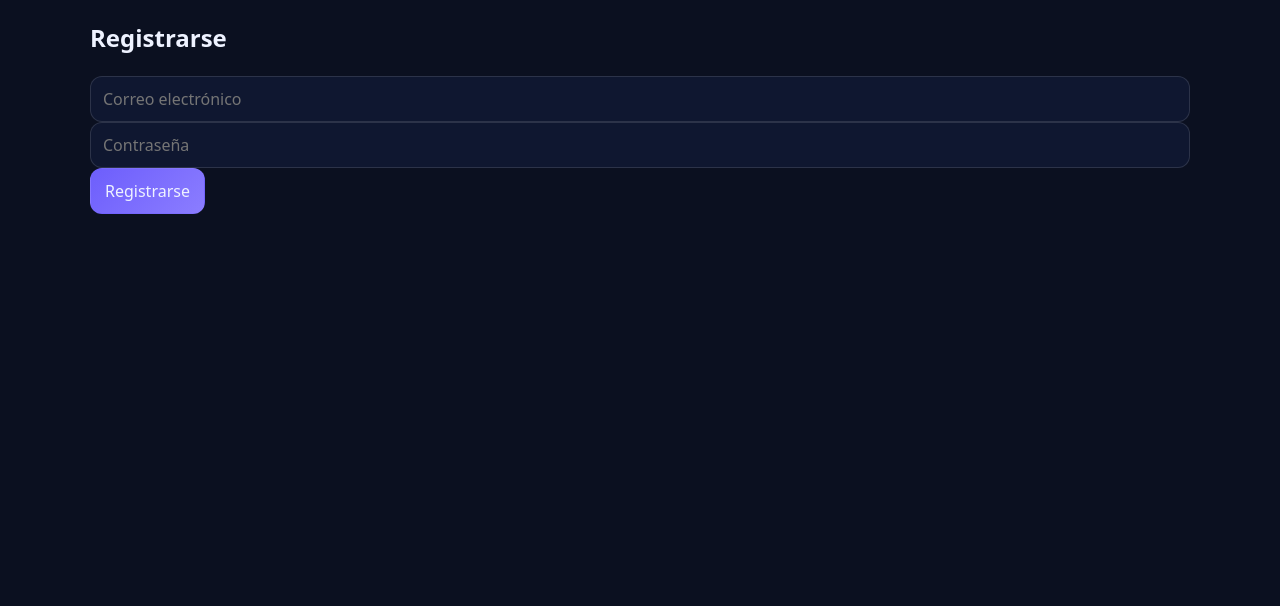
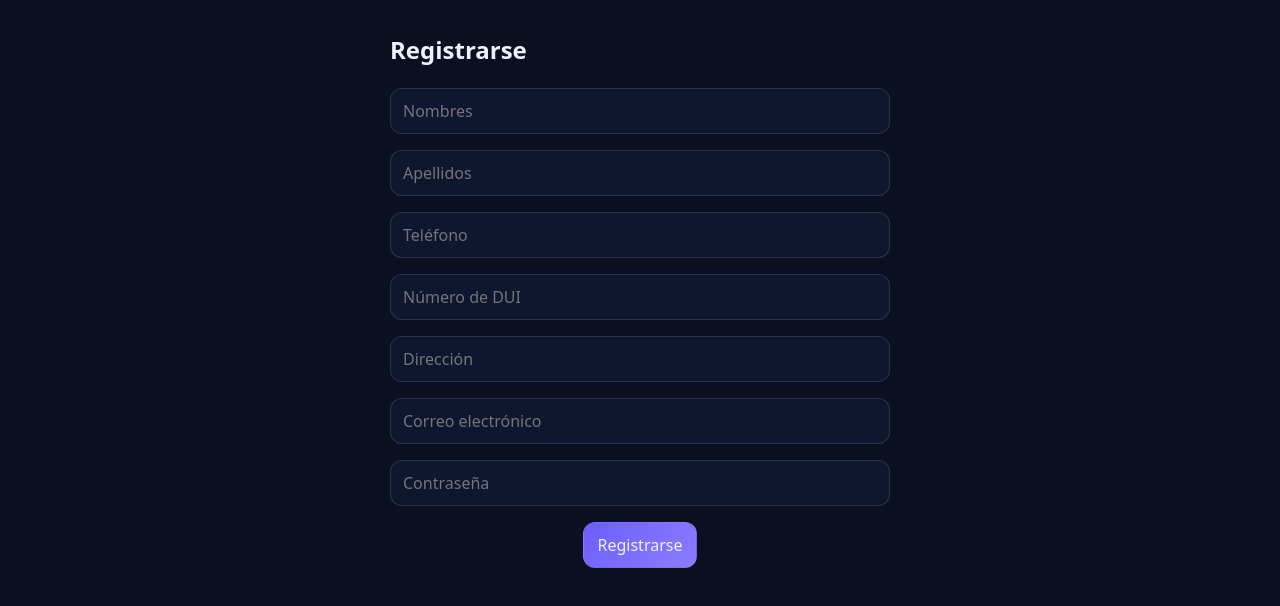
Before and after one commit to samdrn/ProyectoLaCuponera, a React (Vite) app: page /register in a window 1280 px wide. Shown: the top 606 px of the page. Built offline with nearby package versions, Linux system fonts and the light colour scheme; no server answers.

Commit message:
Arreglar autenticacion y cambios en registro clientes

```diff
--- a/src/context/AuthContext.jsx
+++ b/src/context/AuthContext.jsx
@@ -1,21 +1,37 @@
 import { createContext, useEffect, useState } from "react";
-import { auth } from "../services/firebase";
+import { auth, db } from "../services/firebase";
 import { onAuthStateChanged } from "firebase/auth";
+import { doc, getDoc } from "firebase/firestore";
 
 export const AuthContext = createContext();
 
 export const AuthProvider = ({ children }) => {
-    const [user, setUser] = useState(null)
+    const [user, setUser] = useState(null);
+    const [loading, setLoading] = useState(true);
 
+    useEffect(() => {
+        const unsubscribe = onAuthStateChanged(auth, async (currentUser) => {
+            if (currentUser) {
+                // esto es para sacar la informacion del usuario de firebase
+                const docRef = doc(db, "users", currentUser.uid);
+                const docSnap = await getDoc(docRef);
 
-useEffect(() => {
-    const unsubscribe = onAuthStateChanged(auth, setUser);
-    return unsubscribe;
-}, []);
+                if (docSnap.exists()) {
+                    setUser({ ...currentUser, ...docSnap.data() });
+                } else {
+                    setUser(currentUser);
+                }
+            } else {
+                setUser(null);
+            }
+            setLoading(false);
+        });
+        return unsubscribe;
+    }, []);
 
-return (
-    <AuthContext.Provider value={{ user }}>
-        {children}
-    </AuthContext.Provider>
-);
+    return (
+        <AuthContext.Provider value={{ user, loading }}>
+            {!loading && children}
+        </AuthContext.Provider>
+    );
 };
--- a/src/pages/Home.jsx
+++ b/src/pages/Home.jsx
@@ -4,11 +4,13 @@ import Footer from "../components/Footer";
 import { OfferCard } from "../components/OfferCard";
 import { getApprovedOffers } from "../services/offersService";
 import { useSearchParams } from "react-router-dom";
+import useAuth from "../hooks/useAuth";
 
 export default function Home() {
     const [offers, setOffers] = useState([]);
     const [searchParams] = useSearchParams();
     const selectedCategory = searchParams.get("category");
+    const { user } = useAuth();
 
     useEffect(() => {
         const fetchOffers = async () => {
@@ -27,6 +29,11 @@ export default function Home() {
       <>
         <Navbar />
         <div className="container">
+            {user && user.names && (
+                <div style={{ margin: '1rem 0', fontSize: '1.2rem' }}>
+                    👋 Hola, <strong>{user.names}</strong>
+                </div>
+            )}
             <h2>Ofertas disponibles</h2>
 
             <div className="grid coupons">
--- a/src/pages/Login.jsx
+++ b/src/pages/Login.jsx
@@ -5,24 +5,58 @@ import { loginUser } from "../services/authService";
 export default function Login() {
     const [email, setEmail] = useState("");
     const [password, setPassword] = useState("");
+    const [error, setError] = useState("");
+    const [loading, setLoading] = useState(false);
     const navigate = useNavigate();
 
     const handleSubmit = async (e) => {
         e.preventDefault();
+        setError("");
+        setLoading(true);
+
+        try {
             await loginUser(email, password);
             navigate("/");
+        } catch (err) {
+            console.error(err);
+            // Manejo básico de errores comunes de Firebase
+            if (err.code === 'auth/invalid-credential' || err.code === 'auth/user-not-found' || err.code === 'auth/wrong-password') {
+                setError("Correo o contraseña incorrectos.");
+            } else if (err.code === 'auth/too-many-requests') {
+                setError("Demasiados intentos fallidos. Intenta más tarde.");
+            } else {
+                setError("Ocurrió un error al iniciar sesión. Intenta nuevamente.");
+            }
+        } finally {
+            setLoading(false);
+        }
     };
 
     return (
-        <div className="container">
+        <div className="container" style={{ maxWidth: '400px', marginTop: '2rem' }}>
             <h2>Iniciar sesión</h2>
-            <form onSubmit={handleSubmit}>
+
+            {error && (
+                <div style={{
+                    backgroundColor: '#fee2e2',
+                    color: '#b91c1c',
+                    padding: '0.75rem',
+                    borderRadius: '0.375rem',
+                    marginBottom: '1rem',
+                    border: '1px solid #f87171'
+                }}>
+                    {error}
+                </div>
+            )}
+
+            <form onSubmit={handleSubmit} style={{ display: 'flex', flexDirection: 'column', gap: '1rem' }}>
                 <input
                     className="input"
                     type="email"
                     placeholder="Correo electrónico"
                     value={email}
                     onChange={(e) => setEmail(e.target.value)}
+                    required
                 />
 
                 <input
@@ -31,8 +65,16 @@ export default function Login() {
                     placeholder="Contraseña"
                     value={password}
                     onChange={(e) => setPassword(e.target.value)}
+                    required
                 />
-                <button className="btn btn-primary">Entrar</button>
+
+                <button
+                    className="btn btn-primary"
+                    disabled={loading}
+                    style={{ opacity: loading ? 0.7 : 1 }}
+                >
+                    {loading ? "Entrando..." : "Entrar"}
+                </button>
             </form>
         </div>
     );
--- a/src/pages/Register.jsx
+++ b/src/pages/Register.jsx
@@ -3,38 +3,131 @@ import { useNavigate } from "react-router-dom";
 import { registerUser } from "../services/authService";
 
 export default function Register() {
-    const [email, setEmail] = useState("");
-    const [password, setPassword] = useState("");
+    const [formData, setFormData] = useState({
+        names: "",
+        lastnames: "",
+        phone: "",
+        email: "",
+        address: "",
+        dui: "",
+        password: ""
+    });
+    const [error, setError] = useState("");
+    const [loading, setLoading] = useState(false);
     const navigate = useNavigate();
+
+    const handleChange = (e) => {
+        setFormData({
+            ...formData,
+            [e.target.name]: e.target.value
+        });
+    };
 
     const handleSubmit = async (e) => {
         e.preventDefault();
-        await registerUser(email, password);
+        setError("");
+
+        // Validación básica
+        if (formData.password.length < 6) {
+            return setError("La contraseña debe tener al menos 6 caracteres.");
+        }
+
+        setLoading(true);
+
+        try {
+            await registerUser(formData);
             navigate("/");
+        } catch (err) {
+            console.error(err);
+            if (err.code === 'auth/email-already-in-use') {
+                setError("El correo electrónico ya está registrado.");
+            } else if (err.code === 'auth/weak-password') {
+                setError("La contraseña es muy débil.");
+            } else {
+                setError("Error al registrar: " + err.message);
+            }
+        } finally {
+            setLoading(false);
+        }
     };
 
     return (
-        <div className="container">
+        <div className="container" style={{ maxWidth: '500px', marginTop: '2rem' }}>
             <h2>Registrarse</h2>
 
-            <form onSubmit={handleSubmit}>
+            {error && (
+                <div style={{
+                    backgroundColor: '#fee2e2',
+                    color: '#b91c1c',
+                    padding: '0.75rem',
+                    borderRadius: '0.375rem',
+                    marginBottom: '1rem',
+                    border: '1px solid #f87171'
+                }}>
+                    {error}
+                </div>
+            )}
+
+            <form onSubmit={handleSubmit} className="row" style={{ display: 'flex', flexDirection: 'column', gap: '1rem' }}>
                 <input
+                    name="names"
+                    className="input"
+                    placeholder="Nombres"
+                    required
+                    onChange={handleChange}
+                />
+                <input
+                    name="lastnames"
+                    className="input"
+                    placeholder="Apellidos"
+                    required
+                    onChange={handleChange}
+                />
+                <input
+                    name="phone"
+                    className="input"
+                    placeholder="Teléfono"
+                    required
+                    onChange={handleChange}
+                />
+                <input
+                    name="dui"
+                    className="input"
+                    placeholder="Número de DUI"
+                    required
+                    onChange={handleChange}
+                />
+                <input
+                    name="address"
+                    className="input"
+                    placeholder="Dirección"
+                    required
+                    onChange={handleChange}
+                />
+                <input
+                    name="email"
                     className="input"
                     type="email"
                     placeholder="Correo electrónico"
-                value={email}
-                onChange={(e) => setEmail(e.target.value)}
+                    required
+                    onChange={handleChange}
                 />
-
                 <input
+                    name="password"
                     className="input"
                     type="password"
                     placeholder="Contraseña"
-                value={password}
-                onChange={(e) => setPassword(e.target.value)}
+                    required
+                    onChange={handleChange}
                 />
 
-                <button className="btn btn-primary">Registrarse</button>
+                <button
+                    className="btn btn-primary"
+                    disabled={loading}
+                    style={{ opacity: loading ? 0.7 : 1 }}
+                >
+                    {loading ? "Registrando..." : "Registrarse"}
+                </button>
             </form>
         </div>
     );
--- a/src/services/authService.js
+++ b/src/services/authService.js
@@ -1,8 +1,21 @@
-import { auth } from "./firebase";
+import { auth, db } from "./firebase";
 import { createUserWithEmailAndPassword, signInWithEmailAndPassword, signOut } from "firebase/auth";
+import { doc, setDoc } from "firebase/firestore";
 
-export const registerUser = (email, password) => {
-    return createUserWithEmailAndPassword(auth, email, password);
+export const registerUser = async (userData) => {
+    const { email, password, ...extraData } = userData;
+    const userCredential = await createUserWithEmailAndPassword(auth, email, password);
+    const user = userCredential.user;
+
+    // Guardar información extendida en Firestore
+    await setDoc(doc(db, "users", user.uid), {
+        email,
+        ...extraData,
+        role: "client",
+        createdAt: new Date().toISOString()
+    });
+
+    return user;
 };
 
 export const loginUser = (email, password) => {
```
Also changed, not shown: src/components/Navbar.jsx (+32 -1 lines), 1 other file (tests, documents, lock files or other folders). Lines whose indentation alone changed are shown as unchanged.
